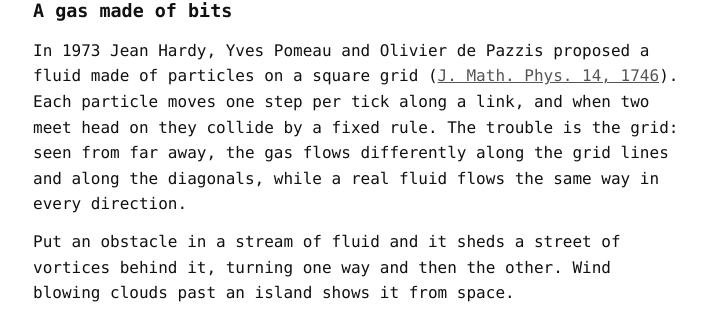
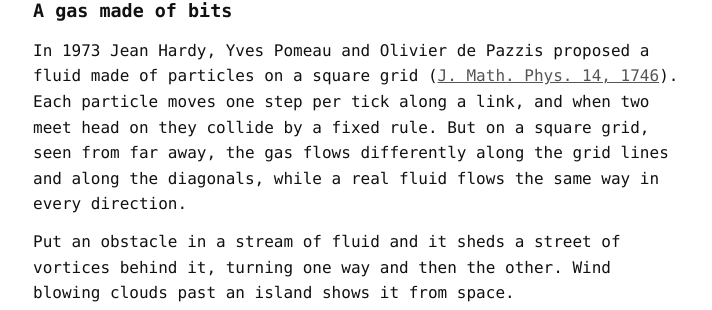
Before and after one commit to idle-intelligence/trucs.ai, a Jekyll site: the page built from blog/cellular-automata.md, in a window 1280 px wide and 900 px high, scrolled down 333 px. Shown: the part 194-504 px from the top of the window, without its empty margins (283-995 px from the left). Built offline with Jekyll 4.4.1, drawn with Linux system fonts in a browser that asks for light colours.

Commit message:
blog: square grid sentence

```diff
--- a/blog/cellular-automata.md
+++ b/blog/cellular-automata.md
@@ -16,7 +16,7 @@ Read the code: [github.com/ilnmtlbnm/jacobi2000](https://github.com/ilnmtlbnm/ja
 
 ## A gas made of bits
 
-In 1973 Jean Hardy, Yves Pomeau and Olivier de Pazzis proposed a fluid made of particles on a square grid ([J. Math. Phys. 14, 1746](https://doi.org/10.1063/1.1666248)). Each particle moves one step per tick along a link, and when two meet head on they collide by a fixed rule. The trouble is the grid: seen from far away, the gas flows differently along the grid lines and along the diagonals, while a real fluid flows the same way in every direction.
+In 1973 Jean Hardy, Yves Pomeau and Olivier de Pazzis proposed a fluid made of particles on a square grid ([J. Math. Phys. 14, 1746](https://doi.org/10.1063/1.1666248)). Each particle moves one step per tick along a link, and when two meet head on they collide by a fixed rule. But on a square grid, seen from far away, the gas flows differently along the grid lines and along the diagonals, while a real fluid flows the same way in every direction.
 
 Put an obstacle in a stream of fluid and it sheds a street of vortices behind it, turning one way and then the other. Wind blowing clouds past an island shows it from space.
 
```
